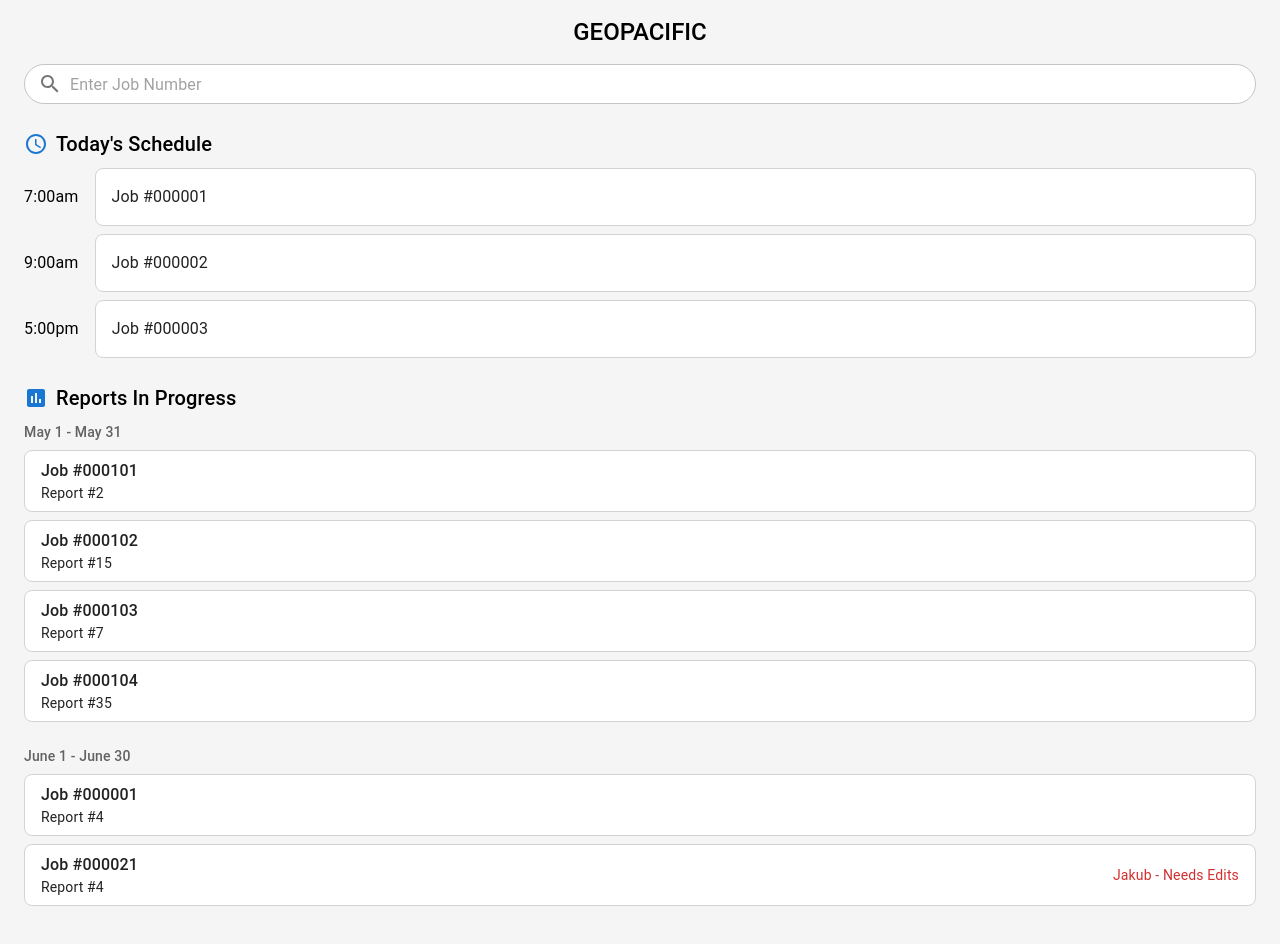
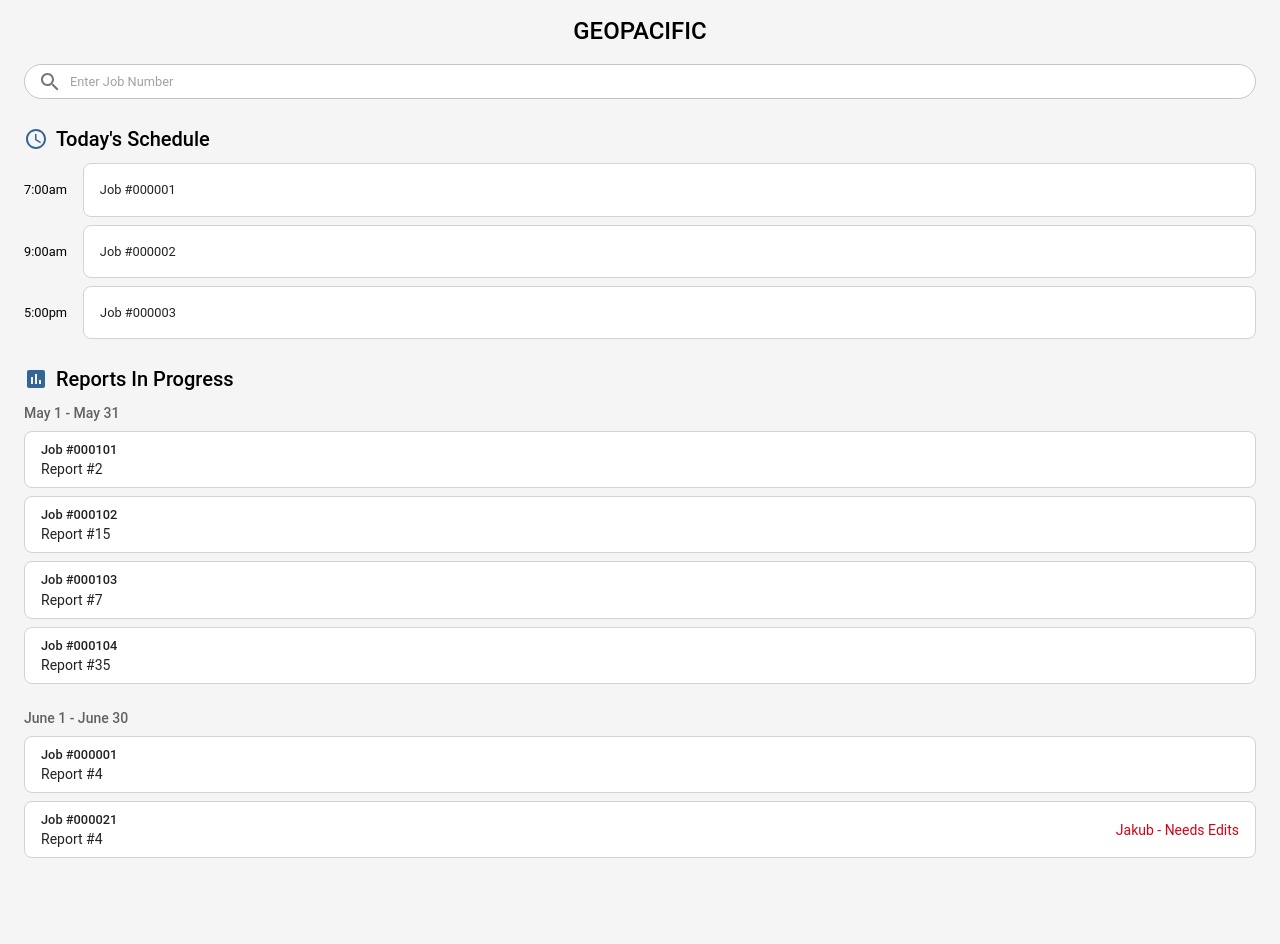
Before and after one commit to Density-Reporting-Tool/DensityReportingToolFrontend, a React (Vite) app: page / in a window 1280 px wide. After the commit the page ends 898 px from the top, so only its background shows below. Built offline with nearby package versions, Linux system fonts and the light colour scheme.

Commit message:
style: add theme provider

```diff
--- /dev/null
+++ b/src/theme.ts
@@ -0,0 +1,46 @@
+import { createTheme, responsiveFontSizes } from "@mui/material/styles";
+
+let theme = createTheme({
+  palette: {
+    primary: {
+      main: "#346598",
+    },
+    secondary: {
+      main: "#173d63", // customize secondary color
+    },
+    error: {
+      main: "#d70214ff",
+    },
+    background: {
+      default: "#f4f6f8",
+    },
+  },
+  typography: {
+    fontFamily: "'Roboto', sans-serif", // change if you want a different font
+    h1: {
+      fontSize: "3rem", // 48px
+      fontWeight: 700,
+    },
+    h2: {
+      fontSize: "2.5rem", // 40px
+      fontWeight: 600,
+    },
+    h3: {
+      fontSize: "2rem", // 32px
+      fontWeight: 500,
+    },
+    body1: {
+      fontSize: "0.8rem", // 16px
+    },
+    body2: {
+      fontSize: "0.875rem", // 14px
+    },
+    caption: {
+      fontSize: "0.75rem", // 12px
+    },
+  },
+});
+
+theme = responsiveFontSizes(theme);
+
+export default theme;
```
Also changed, not shown: src/main.tsx (+20 -15 lines).
